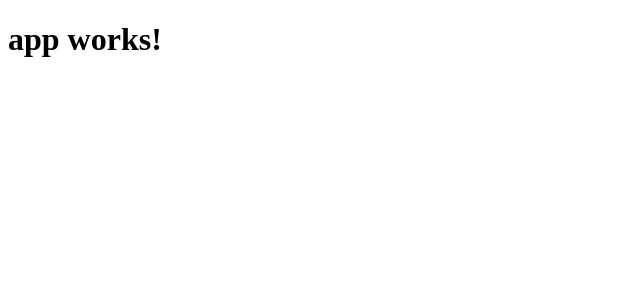
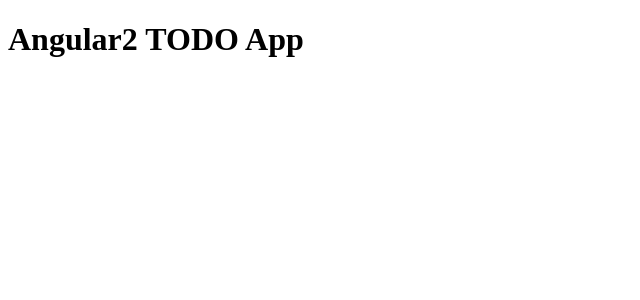
Before and after one commit to ksondhi/angular-2-todo-app, an Angular app: page / in a window 1280 px wide. Shown: the top 300 px of the page, without its empty margins (0-640 px from the left). Built offline with nearby package versions, Linux system fonts and the light colour scheme.

Commit message:
Playing around to test the app

```diff
--- a/src/app/app.component.ts
+++ b/src/app/app.component.ts
@@ -6,5 +6,5 @@ import { Component } from '@angular/core';
   styleUrls: ['./app.component.scss']
 })
 export class AppComponent {
-  title = 'app works!';
+  title = 'Angular2 TODO App';
 }
```
Also changed, not shown: 1 other file (tests, documents, lock files or other folders).
